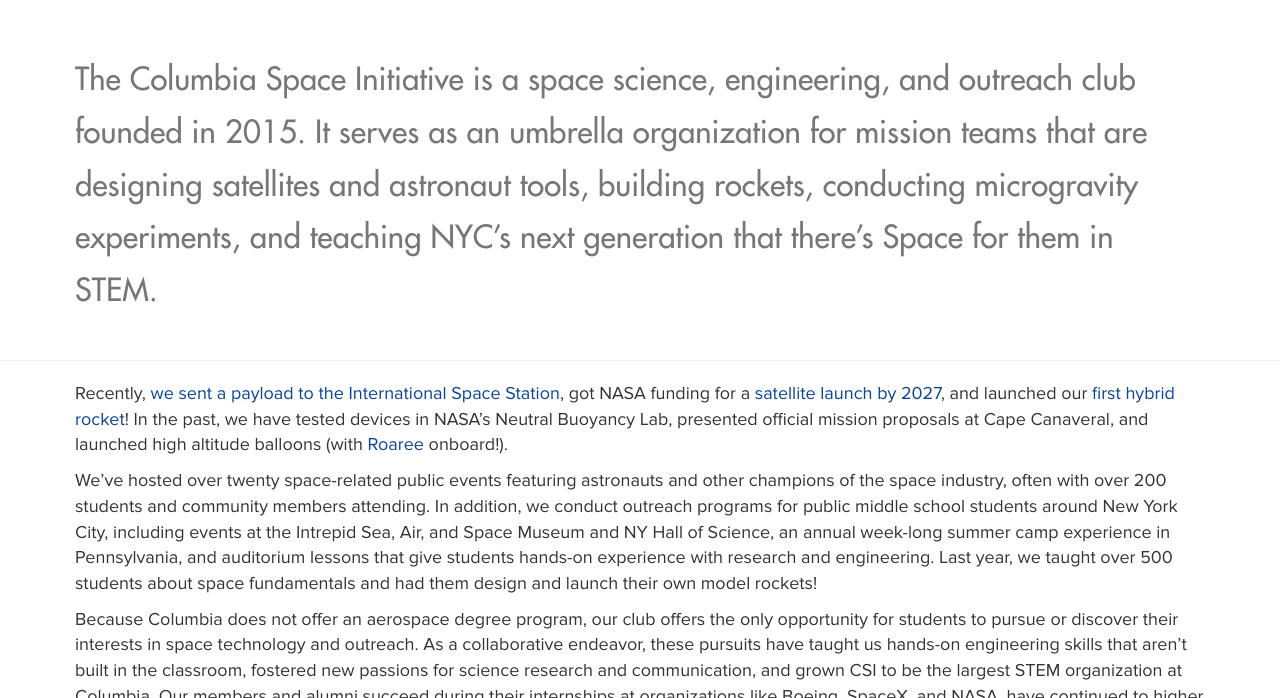
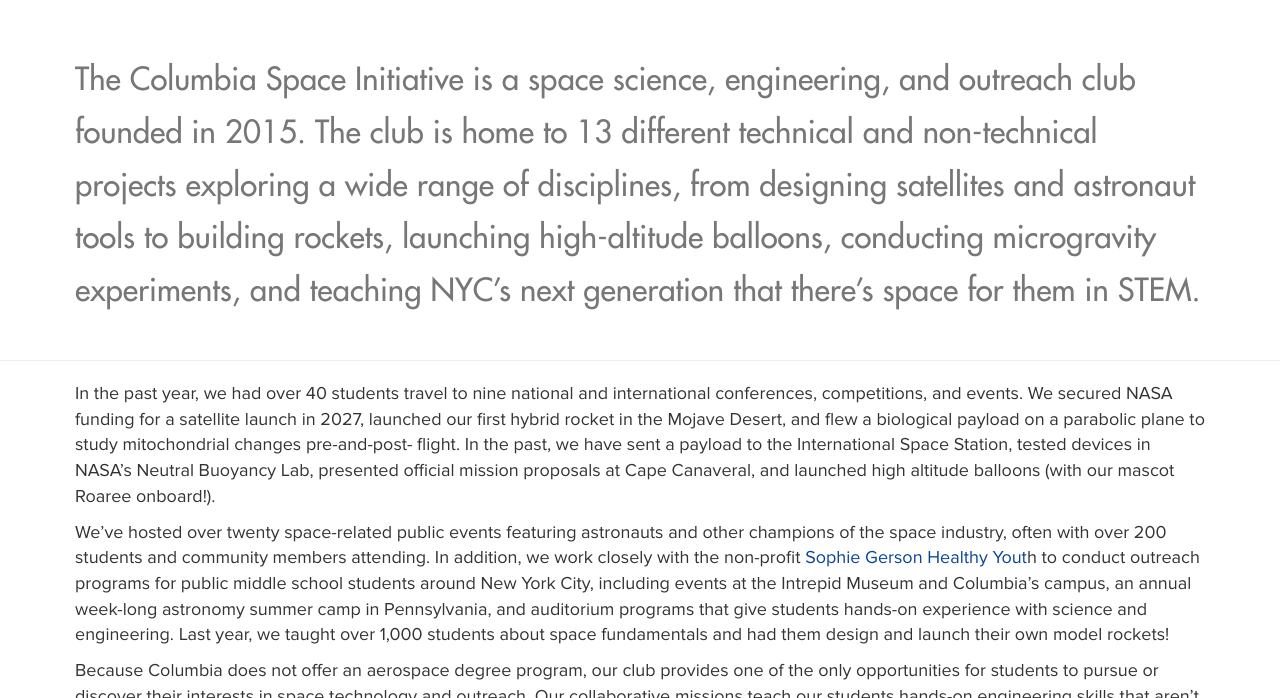
Before and after one commit to columbiaspace/columbiaspace.org, a Jekyll site: the page built from about.html, in a window 1280 px wide and 900 px high, scrolled down 702 px, cut to the strip 202-900 px from the top of the window. Built offline with Jekyll 4.4.1, drawn with Linux system fonts in a browser that asks for light colours; nearby versions of some CDN libraries; comment, search, counter and statistics services are not loaded; some of the changed text lies outside the part shown.

Commit message:
Fix about

```diff
--- a/about.html
+++ b/about.html
@@ -10,7 +10,7 @@
 <div class="group-abstract">
 	<div class="container">
 		<h2><small>
-			The Columbia Space Initiative is a space science, engineering, and outreach club founded in 2015. It serves as an umbrella organization for mission teams that are designing satellites and astronaut tools, building rockets, conducting microgravity experiments, and teaching NYC’s next generation that there’s Space for them in STEM.
+			The Columbia Space Initiative is a space science, engineering, and outreach club founded in 2015. The club is home to 13 different technical and non-technical projects exploring a wide range of disciplines, from designing satellites and astronaut tools to building rockets, launching high-altitude balloons, conducting microgravity experiments, and teaching NYC’s next generation that there’s space for them in STEM.
 		</small></h2>
 	</div>
 </div>
@@ -21,13 +21,13 @@
 	<div class="container about-center">
 		<div>
 			<p>
-				Recently, <a href="https://www.engineering.columbia.edu/news/columbia-undergrads-launch-microbes-into-space" target="_blank">we sent a payload to the International Space Station</a>, got NASA funding for a <a href="https://www.nasa.gov/feature/nasa-announces-selection-of-candidates-for-cubesat-space-missions" target="_blank">satellite launch by 2027</a>, and launched our <a href="https://news.columbia.edu/content/what-blast" target="_blank">first hybrid rocket</a>! In the past, we have tested devices in NASA’s Neutral Buoyancy Lab, presented official mission proposals at Cape Canaveral, and launched high altitude balloons (with <a href="https://youtu.be/5US99GBWdAA" target="_blank">Roaree</a> onboard!).
+				In the past year, we had over 40 students travel to nine national and international conferences, competitions, and events. We  secured NASA funding for a satellite launch in 2027, launched our first hybrid rocket in the Mojave Desert, and flew a biological payload on a parabolic plane to study mitochondrial changes pre-and-post- flight. In the past, we have sent a payload to the International Space Station, tested devices in NASA’s Neutral Buoyancy Lab, presented official mission proposals at Cape Canaveral, and launched high altitude balloons (with our mascot Roaree onboard!).
 			</p>
 			<p>
-				We’ve hosted over twenty space-related public events featuring astronauts and other champions of the space industry, often with over 200 students and community members attending. In addition, we conduct outreach programs for public middle school students around New York City, including events at the Intrepid Sea, Air, and Space Museum and NY Hall of Science, an annual week-long summer camp experience in Pennsylvania, and auditorium lessons that give students hands-on experience with research and engineering. Last year, we taught over 500 students about space fundamentals and had them design and launch their own model rockets!
+				We’ve hosted over twenty space-related public events featuring astronauts and other champions of the space industry, often with over 200 students and community members attending. In addition, we work closely with the non-profit <a href="https://sophiegersonhealthyyouth.org/">Sophie Gerson Healthy Yout</a>h to conduct outreach programs for public middle school students around New York City, including events at the Intrepid Museum and Columbia’s campus, an annual week-long astronomy summer camp in Pennsylvania, and auditorium programs that give students hands-on experience with science and engineering. Last year, we taught over 1,000 students about space fundamentals and had them design and launch their own model rockets!
 			</p>
 			<p>
-				Because Columbia does not offer an aerospace degree program, our club offers the only opportunity for students to pursue or discover their interests in space technology and outreach. As a collaborative endeavor, these pursuits have taught us hands-on engineering skills that aren’t built in the classroom, fostered new passions for science research and communication, and grown CSI to be the largest STEM organization at Columbia. Our members and alumni succeed during their internships at organizations like Boeing, SpaceX, and NASA, have continued to higher education at universities including MIT, Stanford, and Georgia Tech, and have earned some of the world’s most prestigious fellowships along the way.
+				Because Columbia does not offer an aerospace degree program, our club provides one of the only opportunities for students to pursue or discover their interests in space technology and outreach. Our collaborative missions teach our students hands-on engineering skills that aren’t built in the classroom, foster new passions for science research and communication, and have grown CSI to be the largest STEM organization at Columbia. Our members and alumni consistently succeed during their internships at places like Boeing, SpaceX, and NASA, have continued to higher education at universities including MIT, Stanford, and Georgia Tech, and have earned some of the world’s most prestigious fellowships along the way.
 			</p>
 		</div>
 	</div>
```
